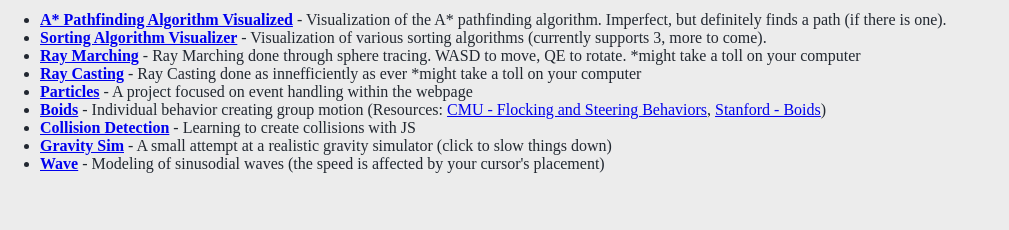
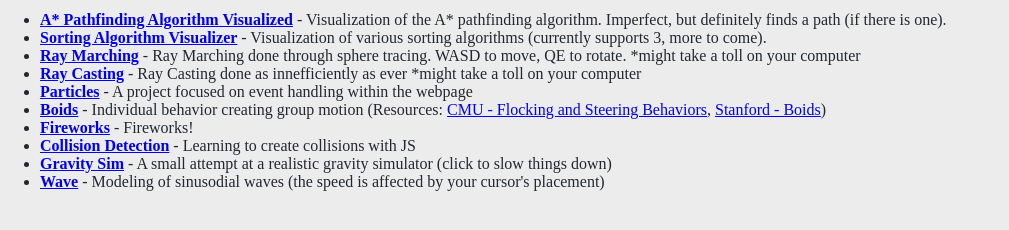
Before and after one commit to maxfer1221/cv_old, a plain HTML site: page jsprojects.html in a window 1280 px wide. Shown: the part 148-378 px from the top of the page, without its empty margins (0-1009 px from the left). Drawn offline with Linux system fonts and the light colour scheme.

Commit message:
Update jsprojects.html

```diff
--- a/jsprojects.html
+++ b/jsprojects.html
@@ -15,6 +15,7 @@
       <li><strong><a href="JavaScript Projects/Ray Casting/index.html">Ray Casting</a></strong> - Ray Casting done as innefficiently as ever *might take a toll on your computer</li>
       <li><strong><a href="JavaScript Projects/Particles/index.html">Particles</a></strong> - A project focused on event handling within the webpage</li>
       <li><strong><a href="JavaScript Projects\Boids\index.html">Boids</a></strong> - Individual behavior creating group motion (Resources: <a href="http://www.cs.cmu.edu/afs/cs/academic/class/15462-s10/www/lec-slides/Lecture24_flocking.pdf">CMU - Flocking and Steering Behaviors</a>, <a href="https://cs.stanford.edu/people/eroberts/courses/soco/projects/2008-09/modeling-natural-systems/boids.html">Stanford - Boids</a>)</li>
+      <li><strong><a href="JavaScript Projects\Fireworks\index.html">Fireworks</a></strong> - Fireworks!</li>
       <li><strong><a href="JavaScript Projects\Collision Detection\index.html">Collision Detection</a></strong> - Learning to create collisions with JS</li>
       <li><strong><a href="JavaScript Projects\Gravity Sim\index.html">Gravity Sim</a></strong> - A small attempt at a realistic gravity simulator (click to slow things down)</li>
       <li><strong><a href="JavaScript Projects\Wave\index.html">Wave</a></strong> - Modeling of sinusodial waves (the speed is affected by your cursor's placement)</li>
```
